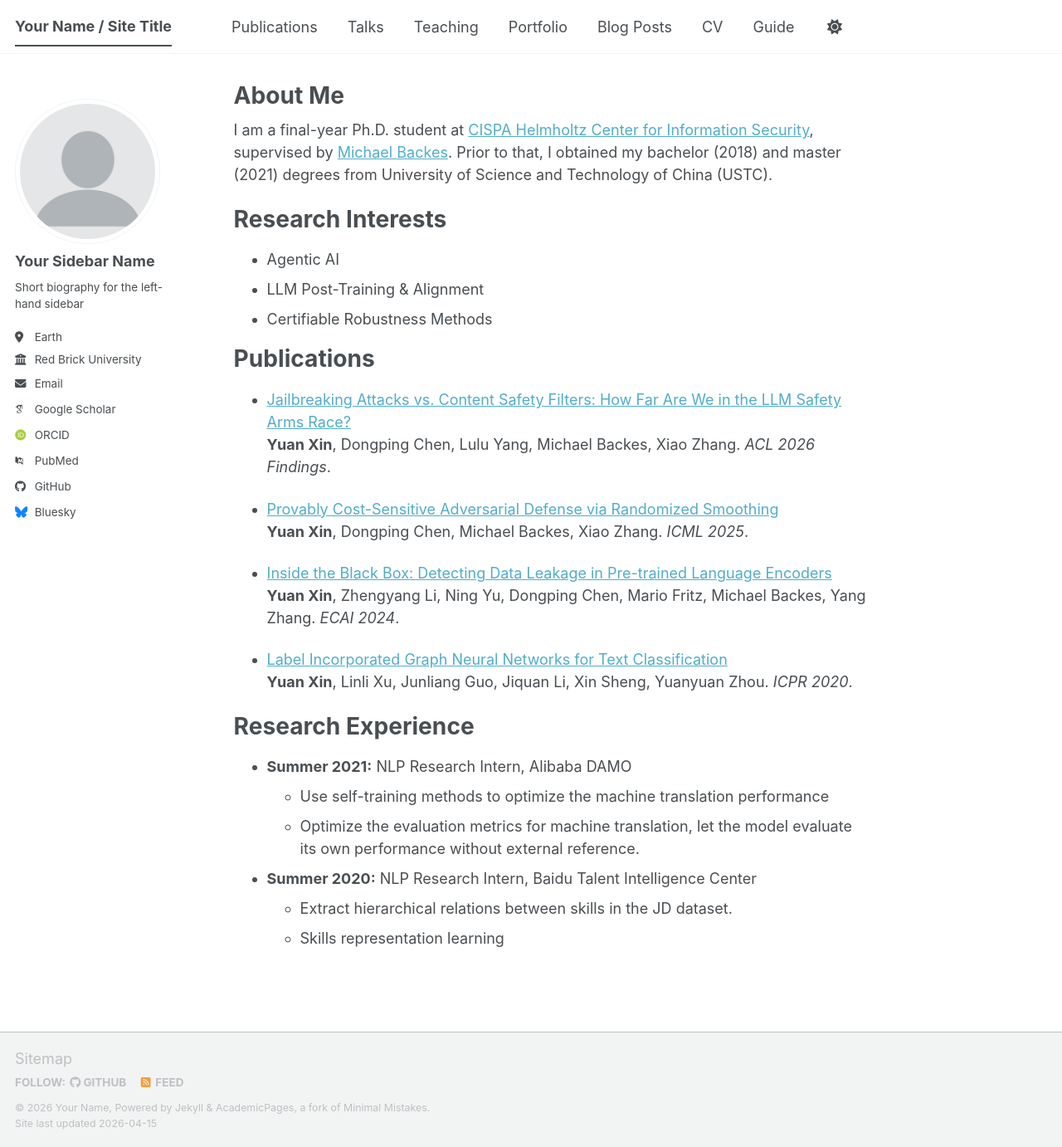
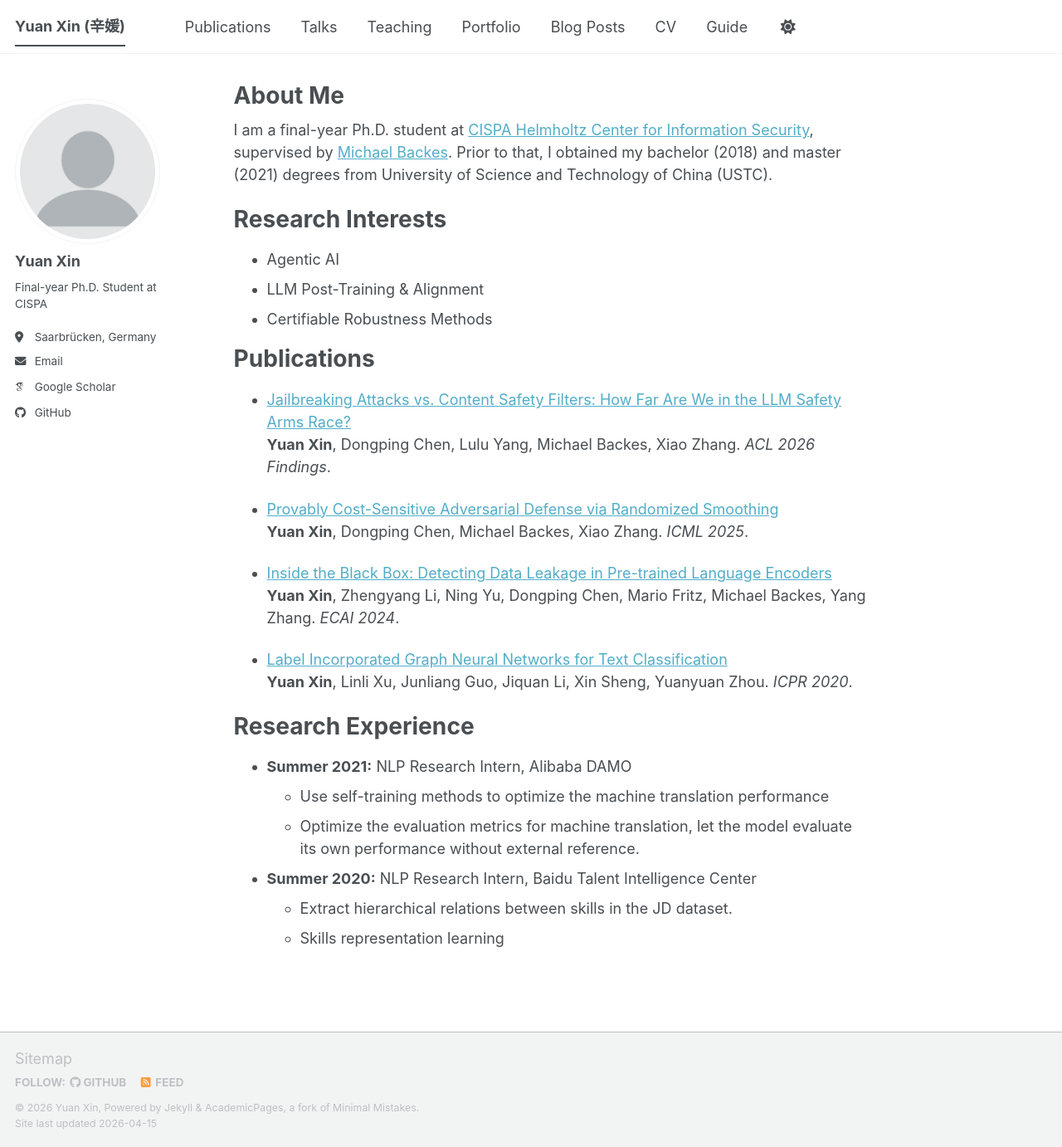
Before and after one commit to AppleXY/applexy.github.io, a Jekyll site: the page built from _pages/about.md, in a window 1280 px wide and 1382 px high. Shown: the whole window at 83% size. Built offline with Jekyll 4.4.1, drawn with Linux system fonts in a browser that asks for light colours; some web fonts are replaced; a script bundle is joined from its source files by our own code; library files that are not in the unit come from our copies; some of the changed lines change nothing that is shown.

Commit message:
Update _config.yml

```diff
--- a/_config.yml
+++ b/_config.yml
@@ -8,81 +8,37 @@
 
 # Basic Site Settings
 locale                   : "en-US"
-site_theme               : "default" # The available themes options are "default", "air", "sunrise", "mint", "dirt" and "contrast"
-title                    : "Your Name / Site Title"
+site_theme               : "default"
+title                    : "Yuan Xin (辛媛)"
 title_separator          : "-"
-name                     : &name "Your Name"
-description              : &description "Your Name's academic portfolio"   # Update this with a general description of your site, this is the default if not overridden by a page
-url                      : https://academicpages.github.io # The base hostname & protocol for your site e.g. "https://[your GitHub username].github.io",
-                                                           # or if you already have some other page hosted on Github then use "https://[your GitHub username].github.io/[Your Repo Name]"
-baseurl                  : "" # the subpath of your site, e.g. "/blog"
-repository               : "academicpages/academicpages.github.io"
+name                     : &name "Yuan Xin"
+description              : &description "Yuan Xin's academic homepage"
+url                      : https://applexy.github.io
+baseurl                  : ""
+repository               : "AppleXY/applexy.github.io"
 
-# Site Author - The following control what appear as part of the author content on the side bar.
-#               If a field is blank the icon and link will not appear, otherwise it will be shown.
-#               Additional customization can be done by editing /_includes/author-profile.html
+# Site Author
 author:
-  # Biographic information
   avatar           : "profile.png"
-  name             : "Your Sidebar Name"
-  pronouns         : # example: "she/her"
-  bio              : "Short biography for the left-hand sidebar"
-  location         : "Earth"
-  employer         : "Red Brick University"
-  uri              : # URL
-  email            : "none@example.org"
+  name             : "Yuan Xin"
+  pronouns         :
+  bio              : "Final-year Ph.D. Student at CISPA"
+  location         : "Saarbrücken, Germany"
+  employer         :
+  uri              :
+  email            : "yuan.xin@cispa.de"
 
   # Academic websites
-  academia         : # URL
-  arxiv            : # URL - Update with the correct link to your profile
-  googlescholar    : "https://scholar.google.com/citations?user=PS_CX0AAAAAJ"
-  inspire-hep      : # URL
-  impactstory      : # URL
-  orcid            : "https://orcid.org/yourorcidurl"
-  semantic         : # URL
-  ssrn             : # URL
-  pubmed           : "https://www.ncbi.nlm.nih.gov/pubmed/?term=john+snow"
-  researchgate     : # URL
-  scopus           : # URL
-  zotero           : # URL
-
+  googlescholar    : "https://scholar.google.com/citations?user=YOUR_ID"
+  orcid            :
 
   # Repositories and software development
-  bitbucket        : # Username - Update with your username on the site
-  codepen          : # Username
-  dribbble         : # Username
-  github           : "academicpages"
-  kaggle           : # Username
-  stackoverflow    : # User number or user number and name (i.e., use "1" or "1/jeff-atwood")
+  github           : "AppleXY"
 
   # Social media
-  artstation       : # Username
-  bluesky          : "bsky.app" # Replace this with you Bluesky username
-  facebook         : # Username
-  flickr           : # Username
-  foursquare       : # Username
-  goodreads        : # Username
-  google_plus      : # Username
-  keybase          : # Username
-  instagram        : # Username
-  lastfm           : # Username
-  linkedin         : # Username
-  mastodon         : # URL
-  medium           : # URL
-  pinterest        : # Username
-  soundcloud       : # Username
-  steam            : # Username
-  telegram         : # URL
-  tumblr           : # Username
-  twitter          : # Username for X / Twitter
-  vine             : # Username
-  weibo            : # Username
-  wikipedia        : # Username
-  xing             : # Username
-  youtube          : # Username
-  zhihu            : # Username
+  linkedin         :
 
-# Publication Category - The following the list of publication categories and their headings
+# Publication Category
 publication_category:
   books:
     title: 'Books'
@@ -92,73 +48,26 @@ publication_category:
     title: 'Conference Papers'
 
 # Site Settings
-teaser                   :  # filename of teaser fallback teaser image placed in /images/ for social media previews
-breadcrumbs              : false # true, false (default)
+teaser                   :
+breadcrumbs              : false
 words_per_minute         : 160
 future                   : true
-read_more                : "disabled" # if enabled, adds "Read more" links to excerpts
-talkmap_link             : false      #change to true to add link to talkmap on talks page
+read_more                : "disabled"
+talkmap_link             : false
 comments:
-  provider               : # false (default), "disqus", "discourse", "facebook", "google-plus", "staticman", "custom"
-  disqus:
-    shortname            :
-  discourse:
-    server               : # https://meta.discourse.org/t/embedding-discourse-comments-via-javascript/31963 , e.g.: meta.discourse.org
-  facebook:
-    appid                :
-    num_posts            : # 5 (default)
-    colorscheme          : # "light" (default), "dark"
-staticman:
-  allowedFields          : ['name', 'email', 'url', 'message']
-  branch                 : "gh-pages" # "master", "gh-pages"
-  commitMessage          : "New comment."
-  filename               : comment-{@timestamp}
-  format                 : "yml"
-  moderation             : true
-  path                   : "_data/comments/{options.slug}"
-  requiredFields         : ['name', 'email', 'message']
-  transforms:
-    email                : "md5"
-  generatedFields:
-    date:
-      type               : "date"
-      options:
-        format           : "iso8601" # "iso8601" (default), "timestamp-seconds", "timestamp-milliseconds"
+  provider               :
+
 atom_feed:
-  hide                   : false     # change to true to hide the RSS feed in the footer
-  path                   : # blank (default) uses feed.xml
-
+  hide                   : false
+  path                   :
 
 # SEO Related
 google_site_verification :
 bing_site_verification   :
-alexa_site_verification  :
-yandex_site_verification :
-
-
-# Social Sharing
-twitter:
-  username               : &twitter
-facebook:
-  username               :
-  app_id                 :
-  publisher              :
-og_image                 :  # Social media default site image
-og_description           :  # Social media default site image description
-# For specifying social profiles
-# - https://developers.google.com/structured-data/customize/social-profiles
-social:
-  type                   : # Person or Organization (defaults to Person)
-  name                   : # If the user or organization name differs from the site's name
-  links: # An array of links to social media profiles
-
 
 # Analytics
 analytics:
-  provider               :  "false" # false (default), "google", "google-universal", "google-analytics-4", "custom"
-  google:
-    tracking_id          :
-
+  provider               : "false"
 
 # Reading Files
 include:
@@ -198,14 +107,12 @@ keep_files:
 encoding: "utf-8"
 markdown_ext: "markdown,mkdown,mkdn,mkd,md"
 
-
 # Conversion
 markdown: kramdown
 highlighter: rouge
 lsi: false
 excerpt_separator: "\n\n"
 incremental: false
-
 
 # Markdown Processing
 kramdown:
@@ -218,8 +125,7 @@ kramdown:
   smart_quotes: lsquo,rsquo,ldquo,rdquo
   enable_coderay: false
 
-
-# These settings control the types of collections used by the template
+# Collections
 collections:
   teaching:
     output: true
@@ -234,8 +140,7 @@ collections:
     output: true
     permalink: /:collection/:path/
 
-
-# These settings control how pages and collections are included in the site
+# Defaults
 defaults:
   # _posts
   - scope:
@@ -291,19 +196,14 @@ defaults:
       author_profile: true
       share: true
 
-
 # Sass/SCSS
 sass:
   sass_dir: _sass
-  style: compressed # https://sass-lang.com/documentation/file.SASS_REFERENCE.html#output_style
-
+  style: compressed
 
 # Outputting
 permalink: /:categories/:title/
-# paginate: 5 # amount of posts to show
-# paginate_path: /page:num/
-timezone: Etc/UTC # https://en.wikipedia.org/wiki/List_of_tz_database_time_zones
-
+timezone: Etc/UTC
 
 # Plugins
 plugins:
@@ -314,7 +214,6 @@ plugins:
   - jekyll-redirect-from
   - jemoji
 
-# Mimic GitHub Pages with --safe
 whitelist:
   - jekyll-feed
   - jekyll-gist
@@ -323,38 +222,15 @@ whitelist:
   - jekyll-redirect-from
   - jemoji
 
-
 # Archives
-#  Type
-#  - GitHub Pages compatible archive pages built with Liquid ~> type: liquid (default)
-#  - Jekyll Archives plugin archive pages ~> type: jekyll-archives
-#  Path (examples)
-#  - Archive page should exist at path when using Liquid method or you can
-#    expect broken links (especially with breadcrumbs enabled)
-#  - <base_path>/tags/my-awesome-tag/index.html ~> path: /tags/
-#  - <base_path/categories/my-awesome-category/index.html ~> path: /categories/
-#  - <base_path/my-awesome-category/index.html ~> path: /
 category_archive:
   type: liquid
   path: /categories/
 tag_archive:
   type: liquid
   path: /tags/
-# https://github.com/jekyll/jekyll-archives
-# jekyll-archives:
-#   enabled:
-#     - categories
-#     - tags
-#   layouts:
-#     category: archive-taxonomy
-#     tag: archive-taxonomy
-#   permalinks:
-#     category: /categories/:name/
-#     tag: /tags/:name/
-
 
 # HTML Compression
-# - https://jch.penibelst.de/
 compress_html:
   clippings: all
   ignore:
```
